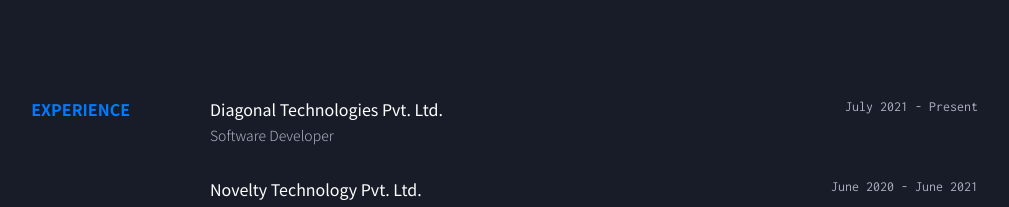
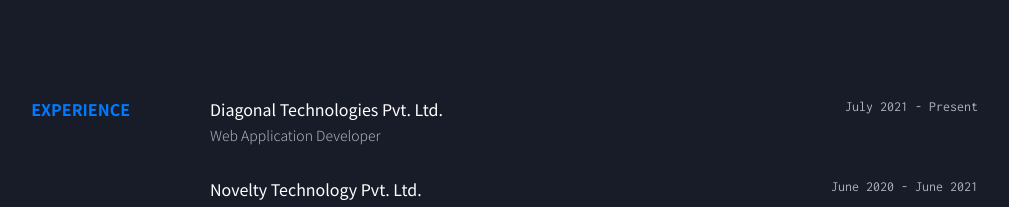
Before and after one commit to JustAyush/portfolio-site-v2-2021, a Next.js app: page / in a window 1280 px wide. Shown: the part 1420-1627 px from the top of the page, without its empty margins (266-1275 px from the left). Built offline with nearby package versions, Linux system fonts and the light colour scheme.

Commit message:
Update the job title

```diff
--- a/components/Experience.js
+++ b/components/Experience.js
@@ -3,7 +3,7 @@
 const experiences = [
   {
     company: "Diagonal Technologies Pvt. Ltd.",
-    position: "Software Developer",
+    position: "Web Application Developer",
     duration: "July 2021 - Present",
   },
   {
```
